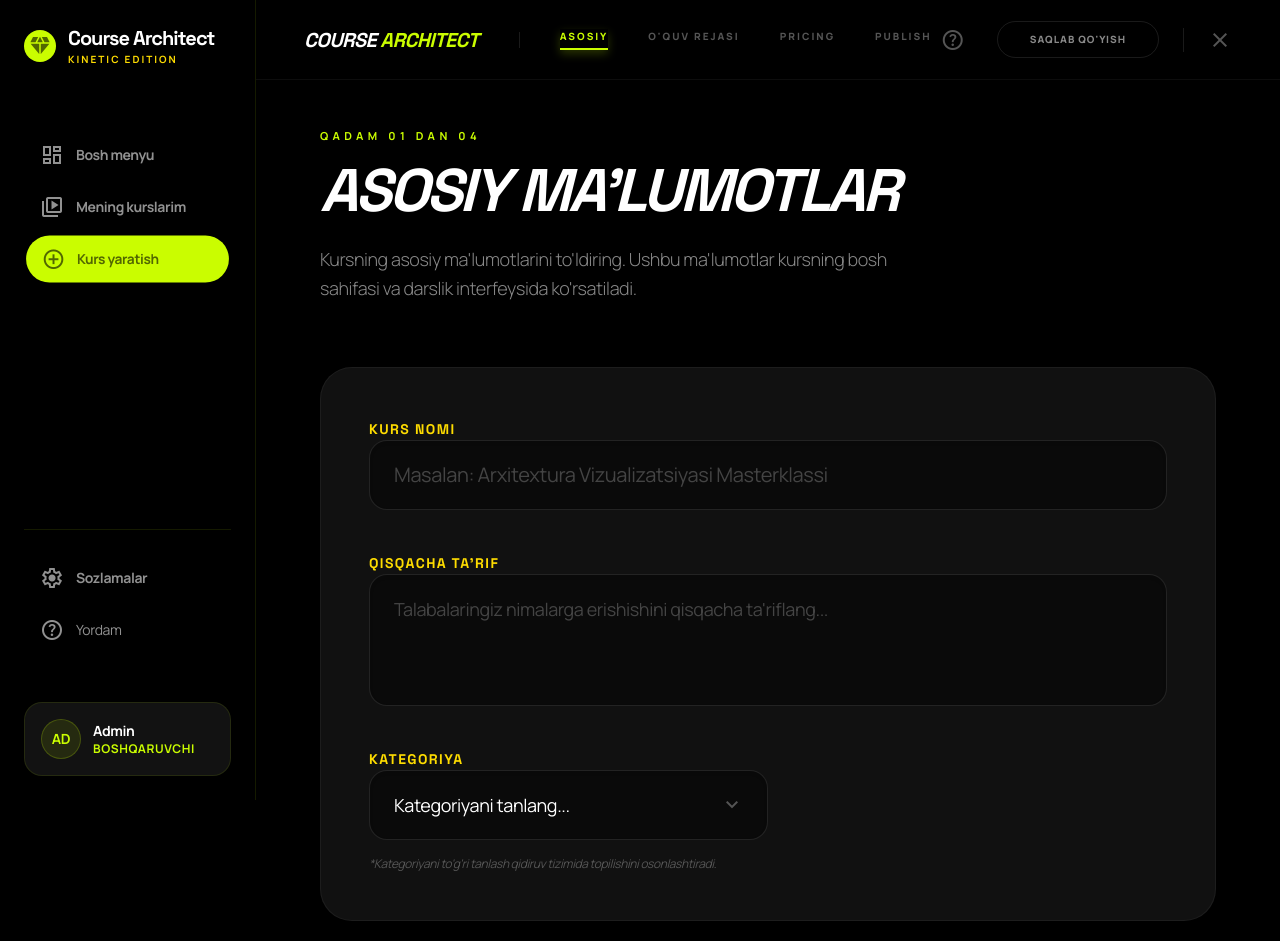
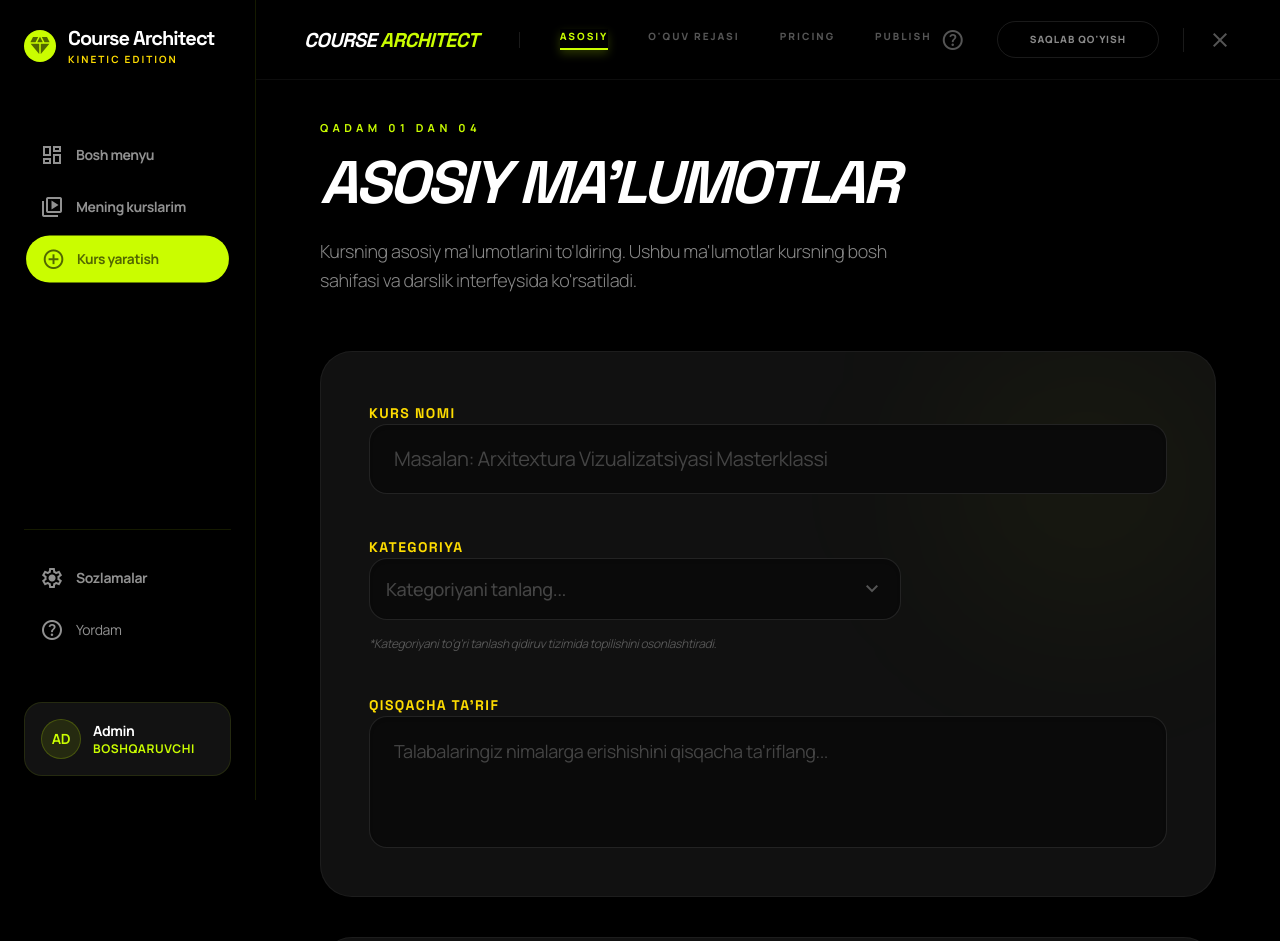
Before and after one commit to link-edition/kurs, a Next.js app: page /create-course in a window 1280 px wide. Shown: the top 941 px of the page. Built offline with nearby package versions, Linux system fonts and the light colour scheme.

Commit message:
UI/UX: Replaced generic select with high-fidelity custom category selector and added 'Others' functionality with manual input

```diff
--- a/src/app/(app)/create-course/page.tsx
+++ b/src/app/(app)/create-course/page.tsx
@@ -2,23 +2,63 @@
 
 import { useCourseStore } from "@/store/course-store";
 import { useRouter } from "next/navigation";
+import { useState, useRef, useEffect } from "react";
 import { useLang } from "@/lib/lang-context";
+import { cn } from "@/lib/utils";
 
 export default function Step1Basics() {
   const { title, subtitle, categoryId, description, setBasicInfo } = useCourseStore();
   const { t } = useLang();
   const router = useRouter();
 
+  // Custom Category State
+  const [isOpen, setIsOpen] = useState(false);
+  const [customCategory, setCustomCategory] = useState("");
+  const dropdownRef = useRef<HTMLDivElement>(null);
+
+  const categories = [
+    { id: "creative", label: t("catCreative") },
+    { id: "engineering", label: t("catEngineering") },
+    { id: "business", label: t("catBusiness") },
+    { id: "development", label: t("catDevelopment") },
+    { id: "others", label: t("others") || "Boshqa..." },
+  ];
+
+  // Close dropdown when clicking outside
+  useEffect(() => {
+    function handleClickOutside(event: MouseEvent) {
+      if (dropdownRef.current && !dropdownRef.current.contains(event.target as Node)) {
+        setIsOpen(false);
+      }
+    }
+    document.addEventListener("mousedown", handleClickOutside);
+    return () => document.removeEventListener("mousedown", handleClickOutside);
+  }, []);
+
   const handleNext = (e: React.FormEvent) => {
     e.preventDefault();
+    // If "others" is selected and custom category exists, use it
+    const finalCategory = categoryId === "others" ? customCategory : categoryId;
+    if (categoryId === "others" && !customCategory.trim()) {
+        alert("Iltimos, kategoriyani kiriting!");
+        return;
+    }
+    // Note: We don't need to change the store's categoryId yet if we're just storing the "others" state.
+    // However, to make sure it's saved, we'll update the store if it's "others".
+    if(categoryId === "others") {
+        setBasicInfo({ title, subtitle, categoryId: customCategory, description });
+    }
     router.push('/create-course/curriculum');
   };
 
+  const selectedCat = categories.find(c => c.id === categoryId) ||
+                   (categoryId && !categories.find(c => c.id === categoryId) ? { id: "others", label: t("others") || "Boshqa..." } : null);
+
   return (
-    <div className="max-w-4xl mx-auto pt-12 pb-12 w-full animate-in fade-in slide-in-from-bottom-2 duration-700 font-body">
-      <header className="mb-16">
+    <div className="max-w-4xl mx-auto pt-10 pb-20 w-full animate-in fade-in slide-in-from-bottom-2 duration-700 font-body">
+      <header className="mb-14">
         <span className="text-[11px] font-bold uppercase tracking-[0.4em] text-[#cafd00] mb-4 block">
-          {t("step")} 01 {t("of")} 04
+          {t("step")} 01 {t("dan")} 04
         </span>
         <h2 className="text-5xl md:text-6xl font-bold tracking-tighter leading-none text-white mb-6 font-headline uppercase italic">
           {t("foundation")}
@@ -29,9 +69,10 @@ export default function Step1Basics() {
       </header>
 
       <form onSubmit={handleNext} className="space-y-10">
-        <div className="bg-[#111] border border-white/5 rounded-[32px] p-8 md:p-12 shadow-2xl space-y-10">
+        <div className="bg-[#111] border border-white/5 rounded-[32px] p-8 md:p-12 shadow-2xl space-y-10 relative overflow-hidden">
+          <div className="absolute top-0 right-0 w-64 h-64 bg-[#cafd00]/5 blur-[100px] rounded-full pointer-events-none"></div>
 
-          <div className="space-y-4 group">
+          <div className="space-y-4 group relative z-10">
             <label className="text-sm uppercase tracking-widest text-[#fedc00] font-black group-focus-within:text-[#cafd00] transition-colors font-headline" htmlFor="course-title">
               {t("courseTitleLabel")}
             </label>
@@ -47,7 +88,70 @@ export default function Step1Basics() {
             </div>
           </div>
 
-          <div className="space-y-4 group">
+          <div className="space-y-4 group relative z-10">
+            <label className="text-sm uppercase tracking-widest text-[#fedc00] font-black group-focus-within:text-[#cafd00] transition-colors font-headline" htmlFor="course-category">
+              {t("categoryLabel")}
+            </label>
+
+            <div className="relative w-full md:w-2/3" ref={dropdownRef}>
+                <div
+                    onClick={() => setIsOpen(!isOpen)}
+                    className={cn(
+                        "bg-[#0a0a0a] border border-white/10 rounded-2xl p-4 flex items-center justify-between cursor-pointer transition-all hover:bg-[#141414] shadow-inner",
+                        isOpen && "border-[#cafd00]/50 shadow-[0_0_20px_rgba(202,253,0,0.1)]"
+                    )}
+                >
+                    <span className={cn("text-lg font-medium", selectedCat ? "text-white" : "text-[#444]")}>
+                        {selectedCat ? selectedCat.label : t("placeholderCategory")}
+                    </span>
+                    <span className={cn("material-symbols-outlined text-[#555] transition-transform duration-300", isOpen && "rotate-180 text-[#cafd00]")}>
+                        expand_more
+                    </span>
+                </div>
+
+                {isOpen && (
+                    <div className="absolute top-full left-0 right-0 mt-3 bg-[#0d0d0d] border border-white/10 rounded-2xl overflow-hidden shadow-3xl z-50 animate-in fade-in zoom-in-95 duration-200">
+                        <div className="py-2">
+                            {categories.map((cat) => (
+                                <div
+                                    key={cat.id}
+                                    onClick={() => {
+                                        setBasicInfo({ title, subtitle, categoryId: cat.id, description });
+                                        setIsOpen(false);
+                                    }}
+                                    className={cn(
+                                        "px-6 py-4 flex items-center justify-between cursor-pointer transition-all hover:bg-[#cafd00]/10",
+                                        categoryId === cat.id ? "bg-[#cafd00]/5 text-[#cafd00]" : "text-[#888] hover:text-white"
+                                    )}
+                                >
+                                    <span className="text-base font-bold font-headline uppercase tracking-widest">{cat.label}</span>
+                                    {categoryId === cat.id && <span className="material-symbols-outlined text-sm">check_circle</span>}
+                                </div>
+                            ))}
+                        </div>
+                    </div>
+                )}
+            </div>
+
+            {categoryId === "others" && (
+                <div className="mt-4 animate-in fade-in slide-in-from-top-2 duration-400 w-full md:w-2/3 relative z-10">
+                    <div className="bg-[#0a0a0a] border border-[#fedc00]/30 rounded-2xl p-2 transition-all focus-within:border-[#fedc00] shadow-[0_0_20px_rgba(254,220,0,0.05)]">
+                        <input
+                            placeholder="Kategoriya nomini kiriting..."
+                            className="w-full bg-transparent border-none px-4 py-3 text-lg text-white placeholder-[#444] focus:ring-0 font-body focus:outline-none"
+                            value={customCategory}
+                            onChange={(e) => setCustomCategory(e.target.value)}
+                            required
+                        />
+                    </div>
+                    <p className="text-[10px] text-[#fedc00]/60 mt-2 ml-2 tracking-widest uppercase font-black italic">Shaxsiy kategoriya kiritilmoqda</p>
+                </div>
+            )}
+
+            <p className="text-xs text-[#555] mt-2 italic">*Kategoriyani to'g'ri tanlash qidiruv tizimida topilishini osonlashtiradi.</p>
+          </div>
+
+          <div className="space-y-4 group relative z-10">
             <label className="text-sm uppercase tracking-widest text-[#fedc00] font-black group-focus-within:text-[#cafd00] transition-colors font-headline" htmlFor="description">
               {t("shortDescLabel")}
             </label>
@@ -55,7 +159,7 @@ export default function Step1Basics() {
               <textarea
                 id="description"
                 placeholder={t("placeholderDesc")}
-                className="w-full bg-transparent border-none px-4 py-3 text-lg text-[#e5e1e4] placeholder-[#444] focus:ring-0 transition-all resize-none font-body focus:outline-none"
+                className="w-full bg-transparent border-none px-4 py-3 text-lg text-[#ccc] placeholder-[#444] focus:ring-0 transition-all resize-none font-body focus:outline-none"
                 rows={3}
                 value={description}
                 onChange={(e) => setBasicInfo({ title, subtitle, categoryId, description: e.target.value })}
@@ -64,39 +168,11 @@ export default function Step1Basics() {
             </div>
           </div>
 
-          <div className="space-y-4 group">
-            <label className="text-sm uppercase tracking-widest text-[#fedc00] font-black group-focus-within:text-[#cafd00] transition-colors font-headline" htmlFor="course-category">
-              {t("categoryLabel")}
-            </label>
-            <div className="relative w-full md:w-1/2">
-              <div className="bg-[#0a0a0a] border border-white/10 rounded-2xl p-2 transition-all focus-within:border-[#cafd00]/50 shadow-inner">
-                <select
-                  id="course-category"
-                  className="w-full bg-transparent border-none px-4 py-3 text-lg text-white focus:ring-0 transition-all appearance-none cursor-pointer font-body focus:outline-none"
-                  value={categoryId}
-                  onChange={(e) => setBasicInfo({ title, subtitle, categoryId: e.target.value, description })}
-                  required
-                >
-                  <option disabled value="" className="bg-[#0a0a0a] text-[#555]">
-                    {t("placeholderCategory")}
-                  </option>
-                  <option className="bg-[#111] py-4" value="creative">{t("catCreative")}</option>
-                  <option className="bg-[#111] py-4" value="engineering">{t("catEngineering")}</option>
-                  <option className="bg-[#111] py-4" value="business">{t("catBusiness")}</option>
-                  <option className="bg-[#111] py-4" value="development">{t("catDevelopment")}</option>
-                </select>
-                <span className="material-symbols-outlined absolute right-6 top-1/2 -translate-y-1/2 text-[#555] pointer-events-none group-focus-within:text-[#cafd00] transition-colors">
-                  expand_more
-                </span>
-              </div>
-            </div>
-            <p className="text-xs text-[#555] mt-2 italic">*Kategoriyani to'g'ri tanlash qidiruv tizimida topilishini osonlashtiradi.</p>
-          </div>
-
         </div>
 
-        <div className="bg-[#111] border border-white/5 rounded-[32px] p-8 md:p-12 shadow-2xl">
-          <div className="space-y-6">
+        <div className="bg-[#111] border border-white/5 rounded-[32px] p-8 md:p-12 shadow-2xl relative overflow-hidden group/cover">
+          <div className="absolute top-0 left-0 w-full h-full bg-gradient-to-br from-transparent to-[#cafd00]/5 opacity-0 group-hover/cover:opacity-100 transition-opacity duration-700"></div>
+          <div className="space-y-6 relative z-10">
             <div className="flex justify-between items-end mb-4">
               <label className="text-sm uppercase tracking-widest text-[#fedc00] font-black font-headline">
                 {t("courseCoverLabel")}
@@ -111,7 +187,7 @@ export default function Step1Basics() {
                   <span className="material-symbols-outlined text-[#cafd00] text-4xl">add_photo_alternate</span>
                 </div>
                 <div className="text-center relative z-10">
-                  <h4 className="text-white font-bold text-lg mb-2 shadow-sm">
+                  <h4 className="text-white font-bold text-lg mb-2">
                     {t("dragDrop")} <span className="text-[#cafd00] underline underline-offset-4 decoration-2 decoration-[#cafd00]/50">{t("browseFiles")}</span>
                   </h4>
                   <p className="text-sm text-[#555] tracking-tight">
@@ -130,7 +206,7 @@ export default function Step1Basics() {
               <h5 className="text-xs font-black text-[#fedc00] uppercase tracking-widest mb-1 font-headline">{t("estimatedLength")}</h5>
               <p className="text-[10px] text-[#888] font-medium uppercase tracking-wider">{t("totalPlanning")}</p>
             </div>
-            <div className="bg-[#0a0a0a] border border-white/10 rounded-xl p-1 px-3 focus-within:border-[#cafd00]/50 overflow-hidden">
+            <div className="bg-[#0a0a0a] border border-white/10 rounded-xl p-1 px-3 focus-within:border-[#cafd00]/50 overflow-hidden shadow-inner">
                <input className="w-full bg-transparent border-none text-white py-2 focus:ring-0 text-sm placeholder-[#444] font-bold focus:outline-none" placeholder={t("placeholderLength")} type="text"/>
             </div>
           </div>
@@ -140,7 +216,7 @@ export default function Step1Basics() {
               <h5 className="text-xs font-black text-[#fedc00] uppercase tracking-widest mb-1 font-headline">{t("courseLang")}</h5>
               <p className="text-[10px] text-[#888] font-medium uppercase tracking-wider">{t("primaryMedium")}</p>
             </div>
-            <div className="bg-[#0a0a0a] border border-white/10 rounded-xl p-1 px-3 focus-within:border-[#cafd00]/50 overflow-hidden">
+            <div className="bg-[#0a0a0a] border border-white/10 rounded-xl p-1 px-3 focus-within:border-[#cafd00]/50 overflow-hidden shadow-inner">
                <input className="w-full bg-transparent border-none text-white py-2 focus:ring-0 text-sm placeholder-[#444] font-bold focus:outline-none" placeholder={t("placeholderLang")} type="text"/>
             </div>
           </div>
@@ -150,14 +226,14 @@ export default function Step1Basics() {
               <h5 className="text-xs font-black text-[#fedc00] uppercase tracking-widest mb-1 font-headline">{t("expertiseLevel")}</h5>
               <p className="text-[10px] text-[#888] font-medium uppercase tracking-wider">{t("targetAudience")}</p>
             </div>
-            <div className="bg-[#0a0a0a] border border-white/10 rounded-xl p-1 px-3 focus-within:border-[#cafd00]/50 overflow-hidden">
+            <div className="bg-[#0a0a0a] border border-white/10 rounded-xl p-1 px-3 focus-within:border-[#cafd00]/50 overflow-hidden shadow-inner">
                <input className="w-full bg-transparent border-none text-white py-2 focus:ring-0 text-sm placeholder-[#444] font-bold focus:outline-none" placeholder={t("placeholderLevel")} type="text"/>
             </div>
           </div>
         </div>
 
         <footer className="flex items-center justify-between pt-10 border-t border-white/5 mt-10">
-          <button type="button" className="flex items-center gap-3 text-[#888] hover:text-[#fedc00] transition-colors group">
+          <button type="button" onClick={() => router.push('/dashboard')} className="flex items-center gap-3 text-[#888] hover:text-[#fedc00] transition-colors group">
             <span className="material-symbols-outlined text-xl group-hover:-translate-x-2 transition-transform">close</span>
             <span className="text-xs font-black uppercase tracking-[0.2em] font-headline">{t("discardDraft")}</span>
           </button>
--- a/src/lib/translations.ts
+++ b/src/lib/translations.ts
@@ -155,6 +155,7 @@ export const translations: Record<Lang, Record<string, string>> = {
     catEngineering: "Texnik muhandislik",
     catBusiness: "Biznes strategiya",
     catDevelopment: "Shaxsiy rivojlanish",
+    others: "Boshqa...",
     langSwitch: "Tilni o'zgartirish",
   },
   en: {
@@ -302,5 +303,6 @@ export const translations: Record<Lang, Record<string, string>> = {
     catEngineering: "Technical Engineering",
     catBusiness: "Business Strategy",
     catDevelopment: "Personal Development",
+    others: "Others...",
   },
 };
```
